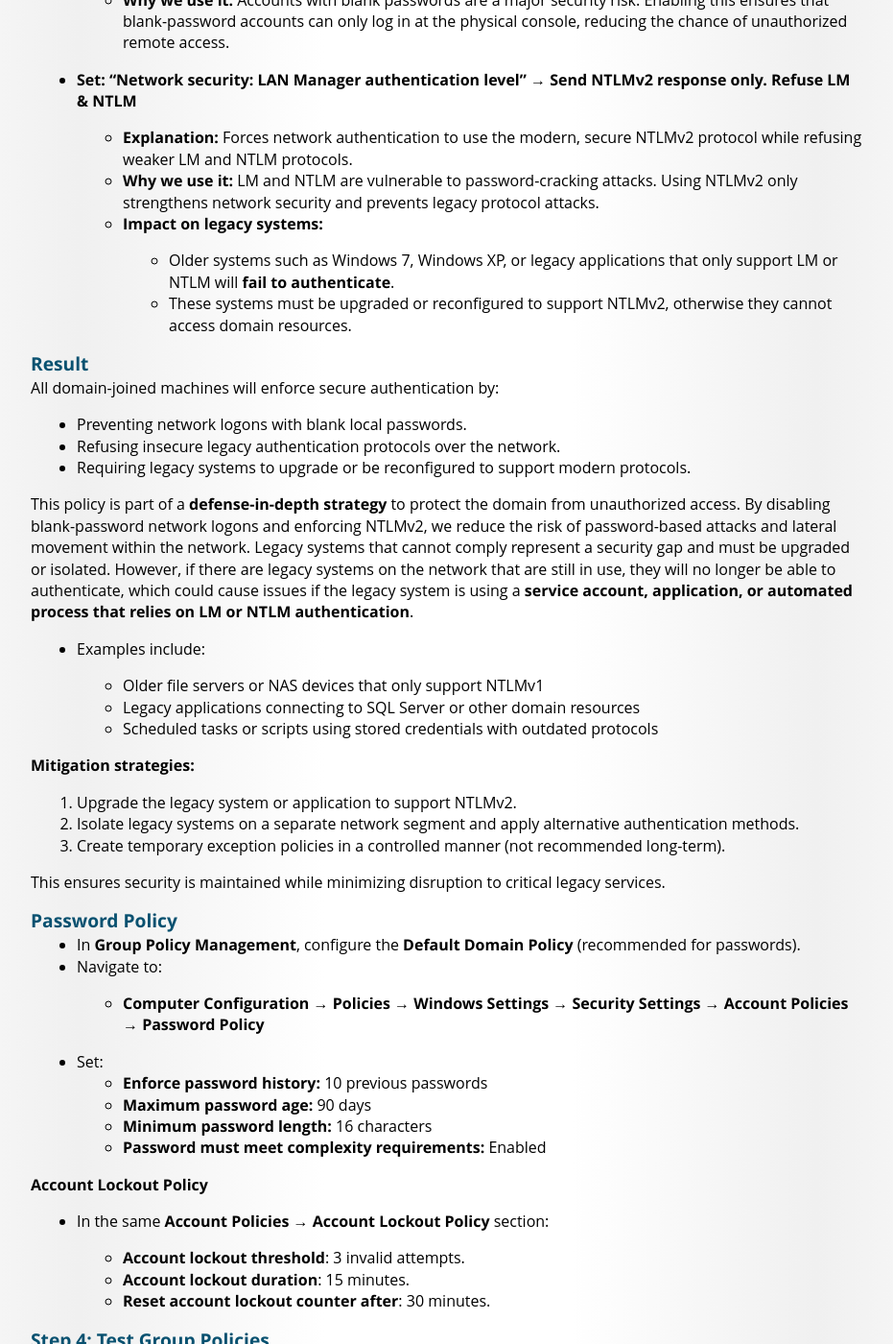
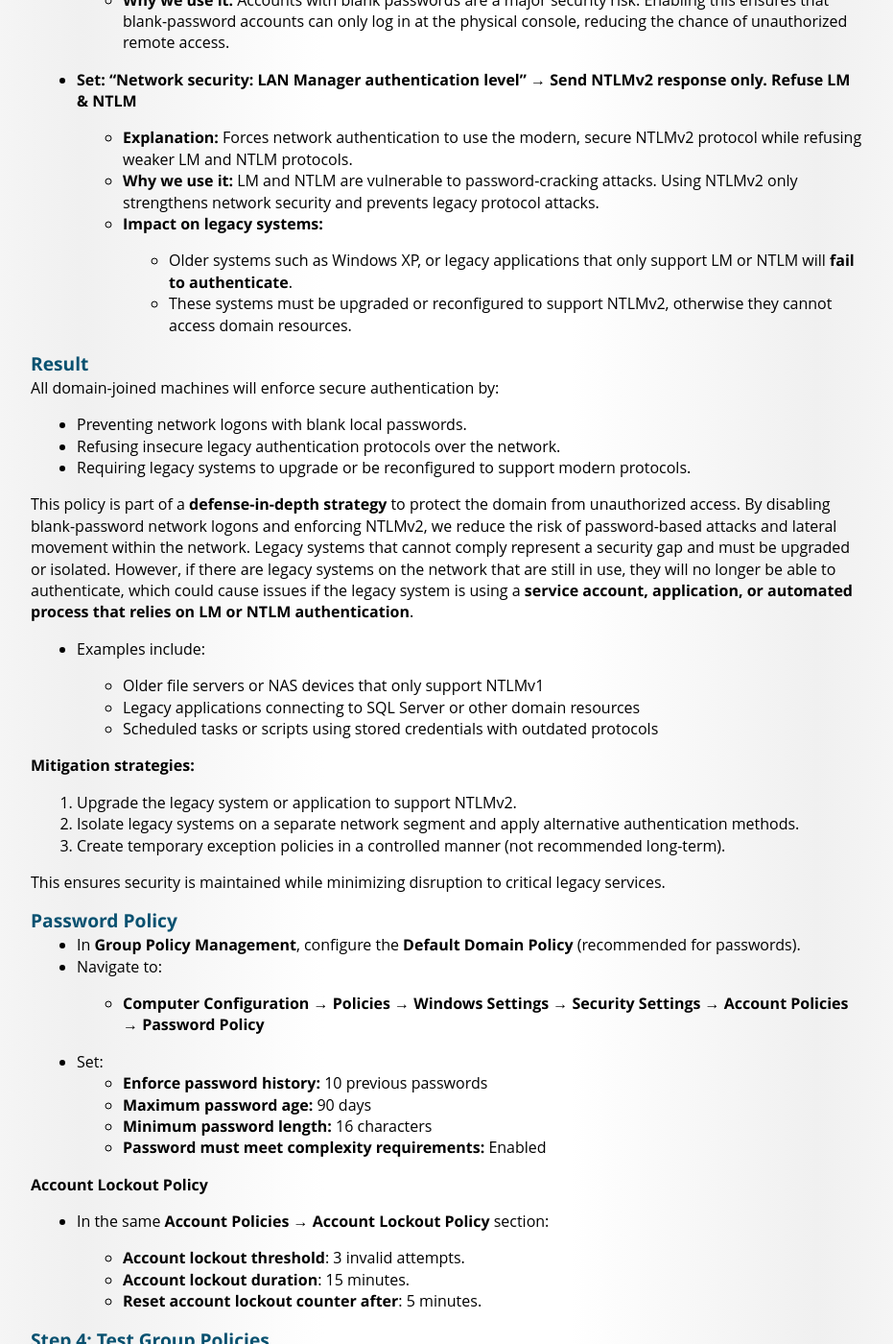
Before and after one commit to BYU-ITC-344/byu-itc-344.github.io, a Jekyll site: the page built from hw-5/index.md, in a window 1280 px wide and 1400 px high, scrolled down 3790 px. Shown: the whole window at 96% size, without its empty margins (173-1104 px from the left). Built offline with Jekyll 4.4.1, drawn with Linux system fonts in a browser that asks for light colours; some web fonts are replaced; our own code applies the rules of GitHub Pages for plain Markdown files; some of the changed text lies outside the part shown.

Commit message:
hw 6 update

```diff
--- a/hw-5/index.md
+++ b/hw-5/index.md
@@ -180,7 +180,7 @@
     * **Why we use it:** LM and NTLM are vulnerable to password-cracking attacks. Using NTLMv2 only strengthens network security and prevents legacy protocol attacks.
     * **Impact on legacy systems:**
 
-      * Older systems such as Windows 7, Windows XP, or legacy applications that only support LM or NTLM will **fail to authenticate**.
+      * Older systems such as Windows XP, or legacy applications that only support LM or NTLM will **fail to authenticate**.
       * These systems must be upgraded or reconfigured to support NTLMv2, otherwise they cannot access domain resources.
 
 ### Result
@@ -225,7 +225,7 @@
 
   * **Account lockout threshold**: 3 invalid attempts.
   * **Account lockout duration**: 15 minutes.
-  * **Reset account lockout counter after**: 30 minutes.
+  * **Reset account lockout counter after**: 5 minutes.
 
 
 ### Step 4: Test Group Policies
```
Also changed, not shown: other parts of hw-5/index.md (+1 -0 lines).
